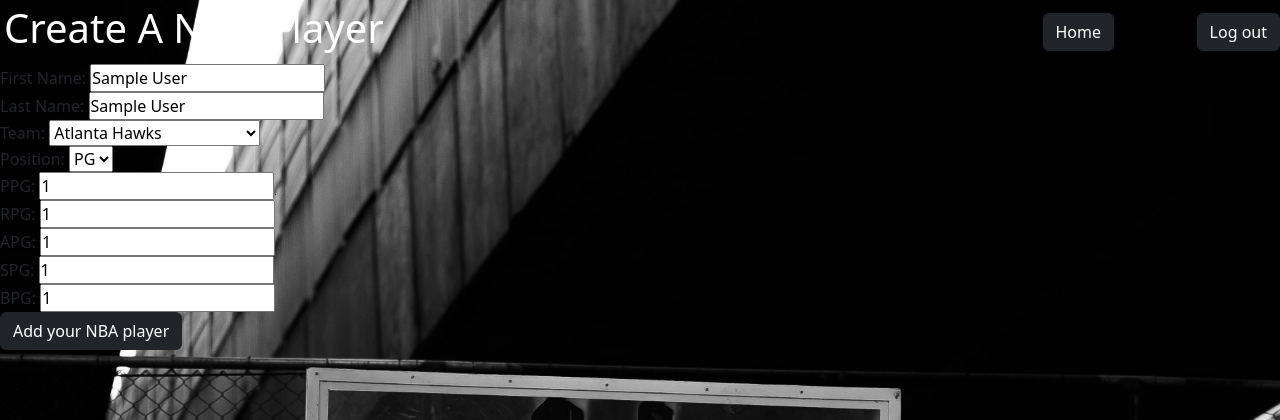
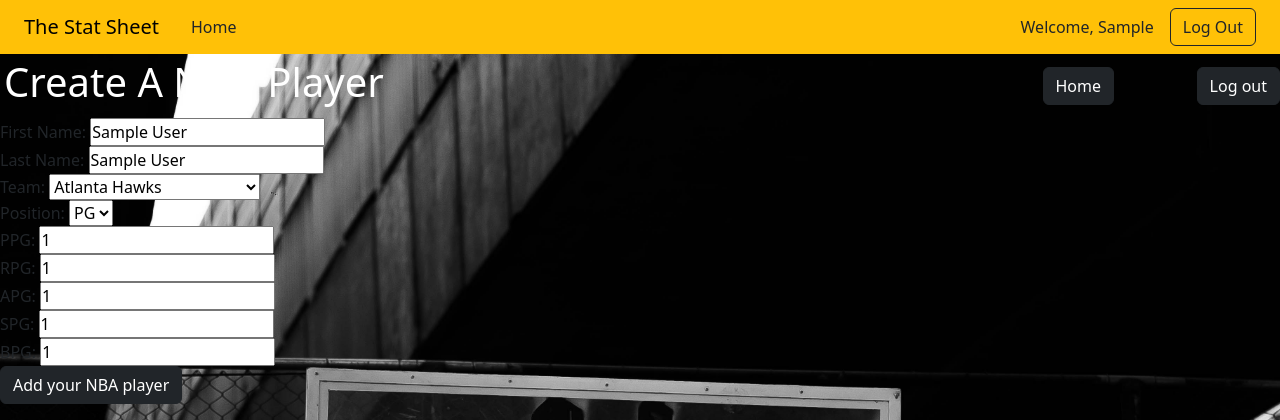
Before and after one commit to JohnathonBowers/nba-tracker, a Flask app: page /players/create in a window 1280 px wide. Shown: the top 420 px of the page. Run offline with Flask 2, Linux system fonts and the light colour scheme; the visitor is signed in with stand-in values (Sample User, id 1); tables that the repository leaves empty or names only in its code hold one stand-in row (values such as "Sample post").

Commit message:
added navbar to logged in user templates

```diff
--- a/flask_app/controllers/players.py
+++ b/flask_app/controllers/players.py
@@ -24,7 +24,10 @@ def dashboard():
 def create_player():
     if not session['user_id']:
         return redirect('/logout')
-    return render_template('player_create.html')
+    data = {
+        'user_id': session.get('user_id')
+    }
+    return render_template('player_create.html', user = user.User.get_by_user_id(data))
 
 
 @app.route('/players/process', methods=['POST'])
@@ -68,10 +71,13 @@ def process_player():
 def display_player(id):
     if not session['user_id']:
         return redirect('/logout')
-    data = {
+    player_data = {
         'id': id
     }
-    return render_template('player_view.html', player=player.Player.get_one_player_by_id(data))
+    user_data = {
+        'user_id': session.get('user_id')
+    }
+    return render_template('player_view.html', player=player.Player.get_one_player_by_id(player_data), user=user.User.get_by_user_id(user_data))
 
 @app.route('/players/<int:id>/edit')
 def display_edit_player_form(id):
--- a/flask_app/templates/player_create.html
+++ b/flask_app/templates/player_create.html
@@ -9,6 +9,21 @@
     <title>The Stat Sheet</title>
 </head>
 <body>
+    <nav class="navbar bg-warning d-flex align-items-center px-4">
+        <div class="me-2">
+            <a href="/dashboard" class="navbar-brand me-2">The Stat Sheet</a>
+        </div>
+        <div class="ms-2 me-auto">
+            <a href="/dashboard" class="nav-link ms-2">Home</a>
+        </div>
+        <div class="me-2">
+            <p class="my-auto">Welcome, {{ user.first_name }}</p>
+        </div>
+        <div class="ms-2">
+            <a href="/logout"><button class="btn btn-outline-dark">Log Out</button></a>
+        </div>
+    </nav>
+
 
     <div class="d-flex justify-content-between align-items-center">
         <h1 class="w-75 p-1">
```
Also changed, not shown: flask_app/templates/dashboard.html (+12 -0 lines), flask_app/templates/player_edit.html (+14 -2 lines), flask_app/templates/player_view.html (+14 -1 lines).
